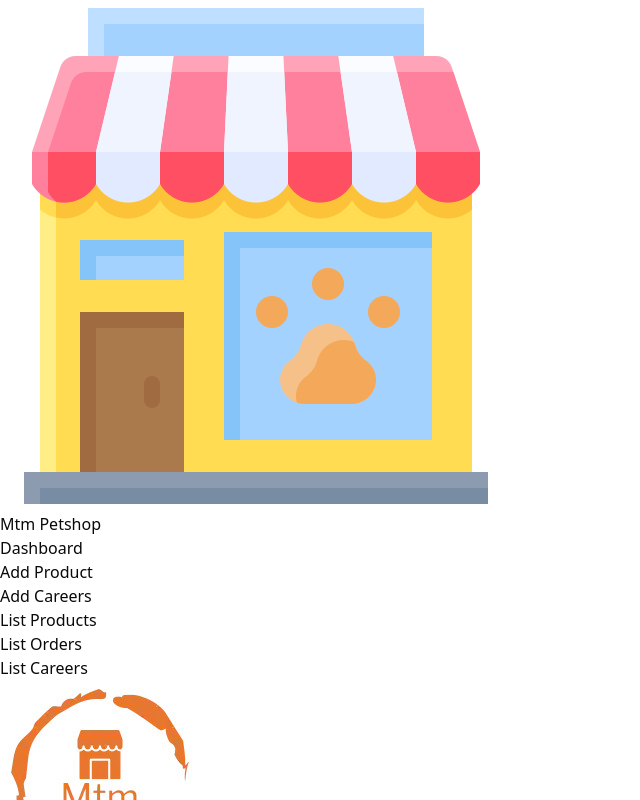
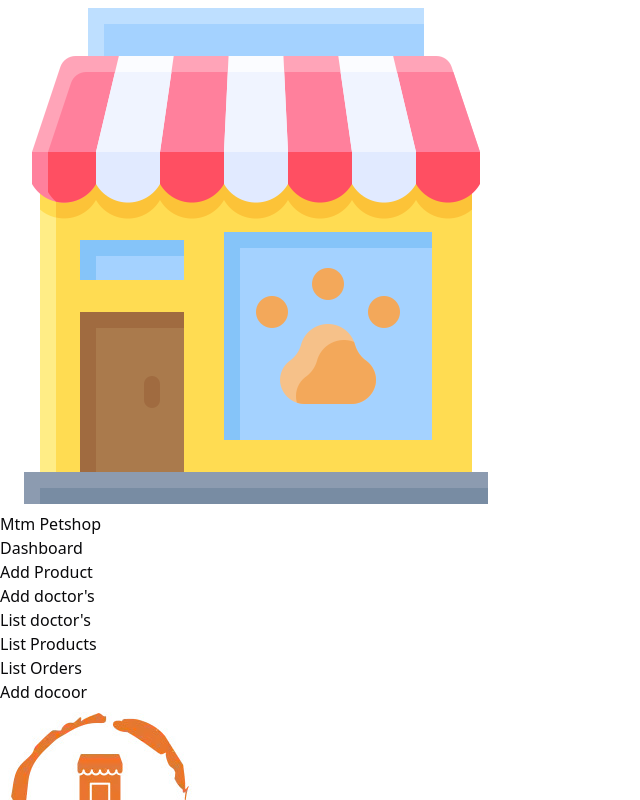
Before and after one commit to athifbinu/Pet-ecom, a React (Vite) app: page /admin/Booking in a window 1280 px wide. Shown: the top 800 px of the page, without its empty margins (0-640 px from the left). Built offline with nearby package versions, Linux system fonts and the light colour scheme; sample sign-in values are in the browser's storage.

Commit message:
add doctor

```diff
--- a/src/Admin/AdComponents/AdminNav/AdminNav.jsx
+++ b/src/Admin/AdComponents/AdminNav/AdminNav.jsx
@@ -34,7 +34,12 @@ const AdminNav = () => {
               </li>
               <li>
                 <Link to="#" class="text-gray-70 hover:text-orange-400">
-                  Add Careers
+                  Add doctor's
+                </Link>
+              </li>
+              <li>
+                <Link to="#" class="text-gray-70 hover:text-orange-400">
+                  List doctor's
                 </Link>
               </li>
               <li>
@@ -50,11 +55,6 @@ const AdminNav = () => {
                   List Orders
                 </Link>
               </li>
-              <li>
-                <Link to="#" class="text-gray-70 hover:text-orange-400">
-                  List Careers
-                </Link>
-              </li>
             </ul>
           </div>
         </div>
--- /dev/null
+++ b/src/Admin/AdPages/DoctorAdding.jsx
@@ -0,0 +1,11 @@
+import React from "react";
+
+const DoctorAdding = () => {
+  return (
+    <div>
+      <h1>Add docoor</h1>
+    </div>
+  );
+};
+
+export default DoctorAdding;
--- a/src/Routers/Routers.jsx
+++ b/src/Routers/Routers.jsx
@@ -27,6 +27,7 @@ import Signup from "../components/Signup/Signup";
 import AdminLogin from "../Admin/AdComponents/AdminLogin/AdLogin";
 
 import PrivateAdminRoute from "../Admin/AdComponents/AdminLogin/PrivateAdminRoute";
+import DoctorAdding from "../Admin/AdPages/DoctorAdding";
 
 const Routers = () => {
   return (
@@ -95,6 +96,22 @@ const Routers = () => {
           </PrivateAdminRoute>
         }
       />
+      <Route
+        path="/admin/Booking"
+        element={
+          <PrivateAdminRoute>
+            <DoctorAdding />
+          </PrivateAdminRoute>
+        }
+      />
+      <Route
+        path="/admin/DoctorListing"
+        element={
+          <PrivateAdminRoute>
+            <DoctorListing />
+          </PrivateAdminRoute>
+        }
+      />
     </Routes>
   );
 };
```
Also changed, not shown: src/Admin/AdPages/DocorList.jsx (added, +11 -0 lines).
